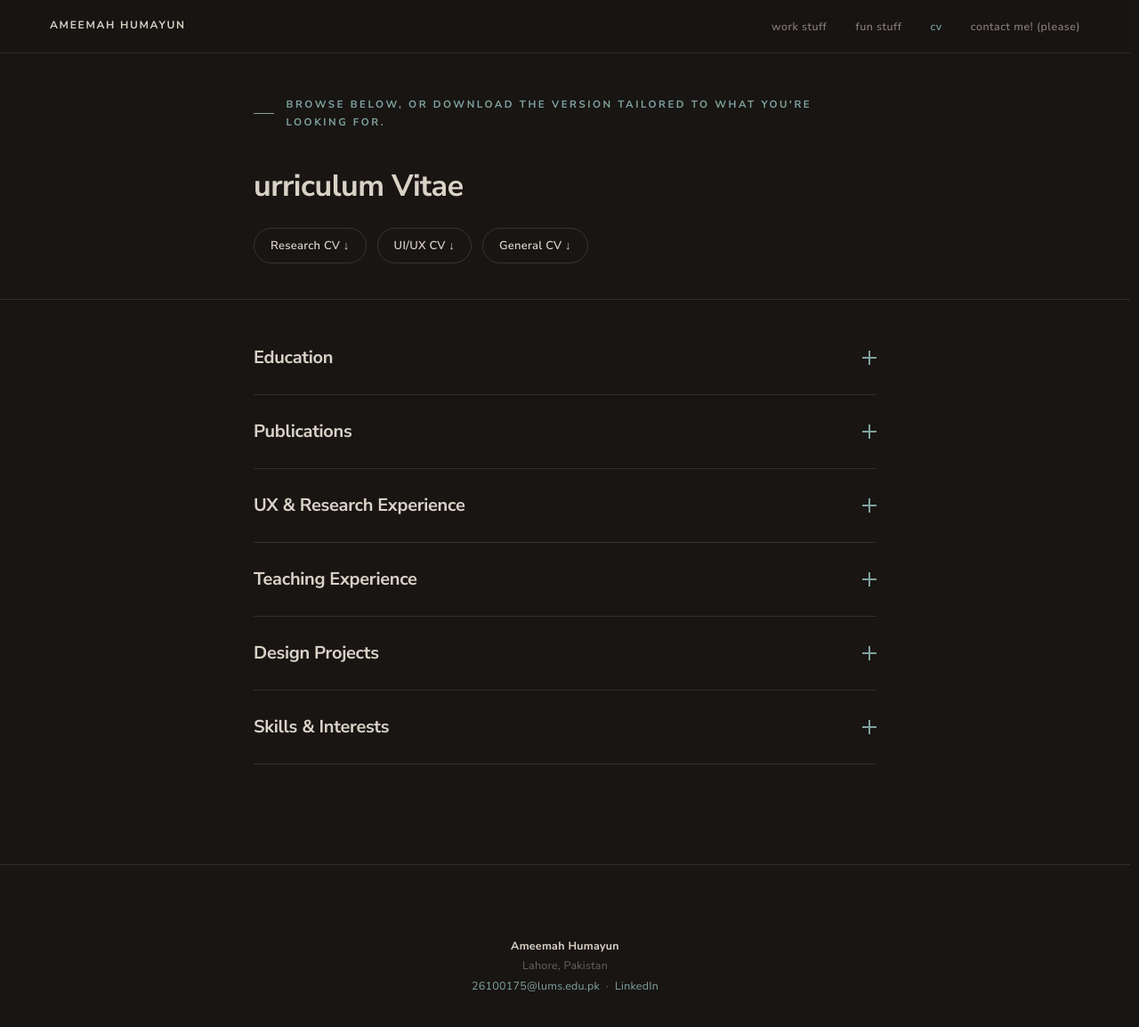
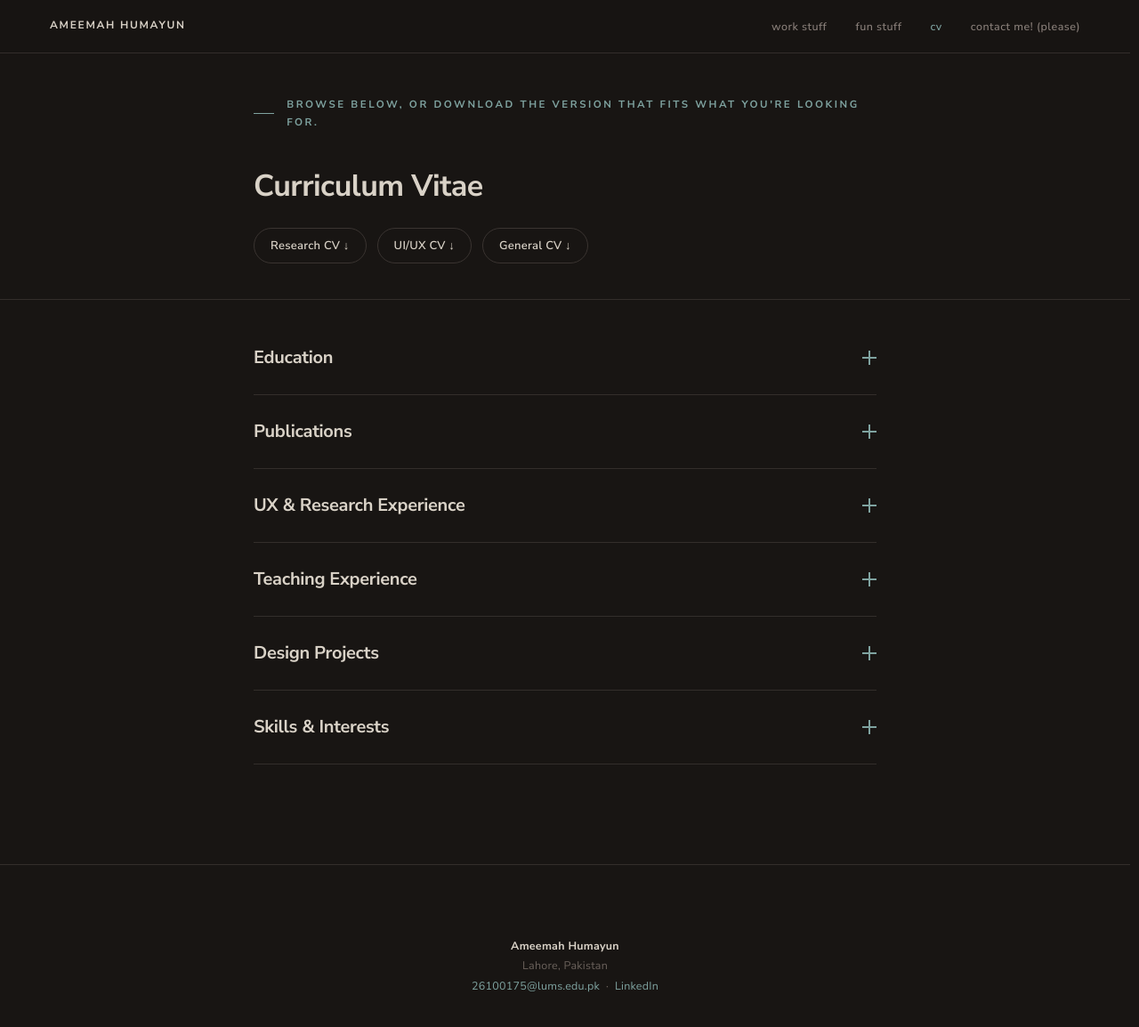
Before and after one commit to ameemahumayun/ameemahumayun.github.io, a Jekyll site: the page built from cv/index.html, in a window 1280 px wide and 1167 px high. Shown: the top 1154 px of the window at 89% size. Built offline with Jekyll 4.4.1, drawn with Linux system fonts in a browser that asks for light colours.

Commit message:
Update index.html

```diff
--- a/cv/index.html
+++ b/cv/index.html
@@ -20,8 +20,8 @@ active: cv
 
 <header class="page-head">
   <div class="page-head__inner">
-    <div class="eyebrow eyebrow-rule">Browse below, or download the version tailored to what you're looking for.</div>
-    <h1 class="page-head__title">urriculum Vitae</h1>
+    <div class="eyebrow eyebrow-rule">Browse below, or download the version that fits what you're looking for.</div>
+    <h1 class="page-head__title">Curriculum Vitae</h1>
     <!-- <p class="page-head__intro">Browse below, or download the version tailored to what you're looking for.</p> -->
     <div class="cv-downloads">
       <a class="work-card__link" href="{{ '/assets/cv/ameemah-humayun-research-cv.pdf' | relative_url }}" target="_blank" rel="noopener">Research CV &darr;</a>
```
